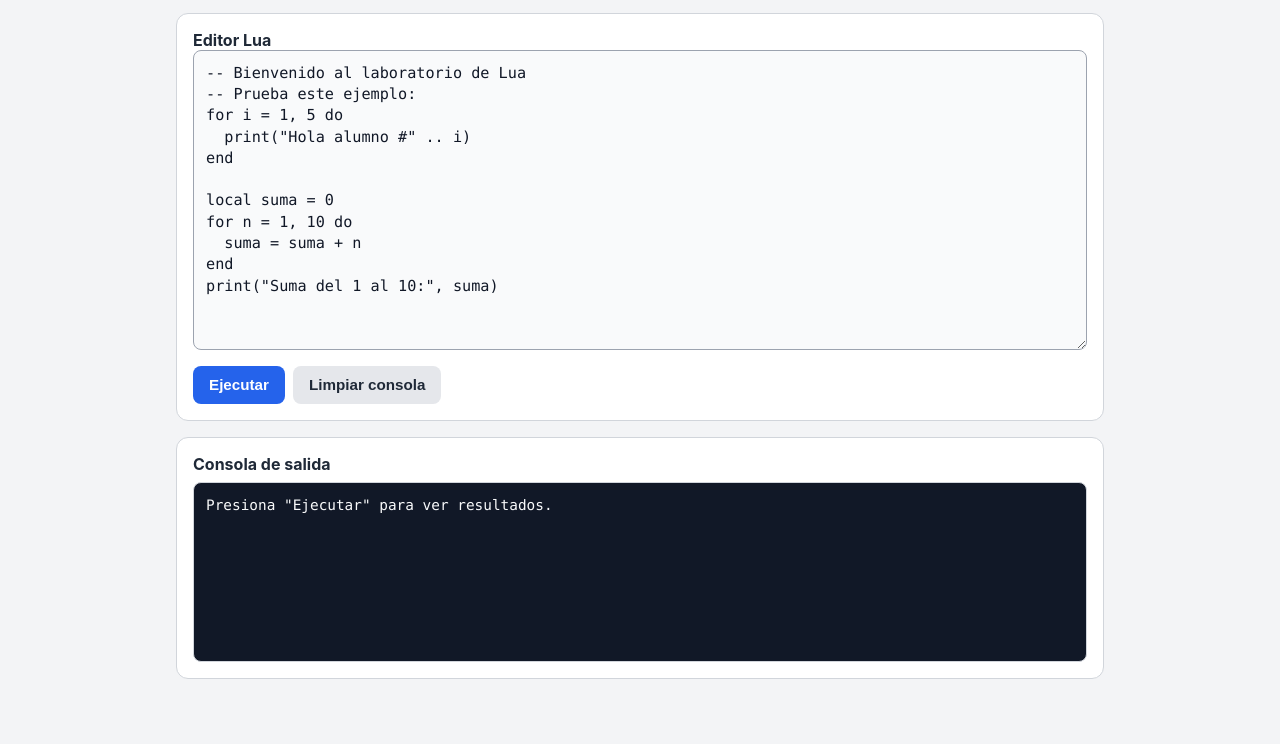
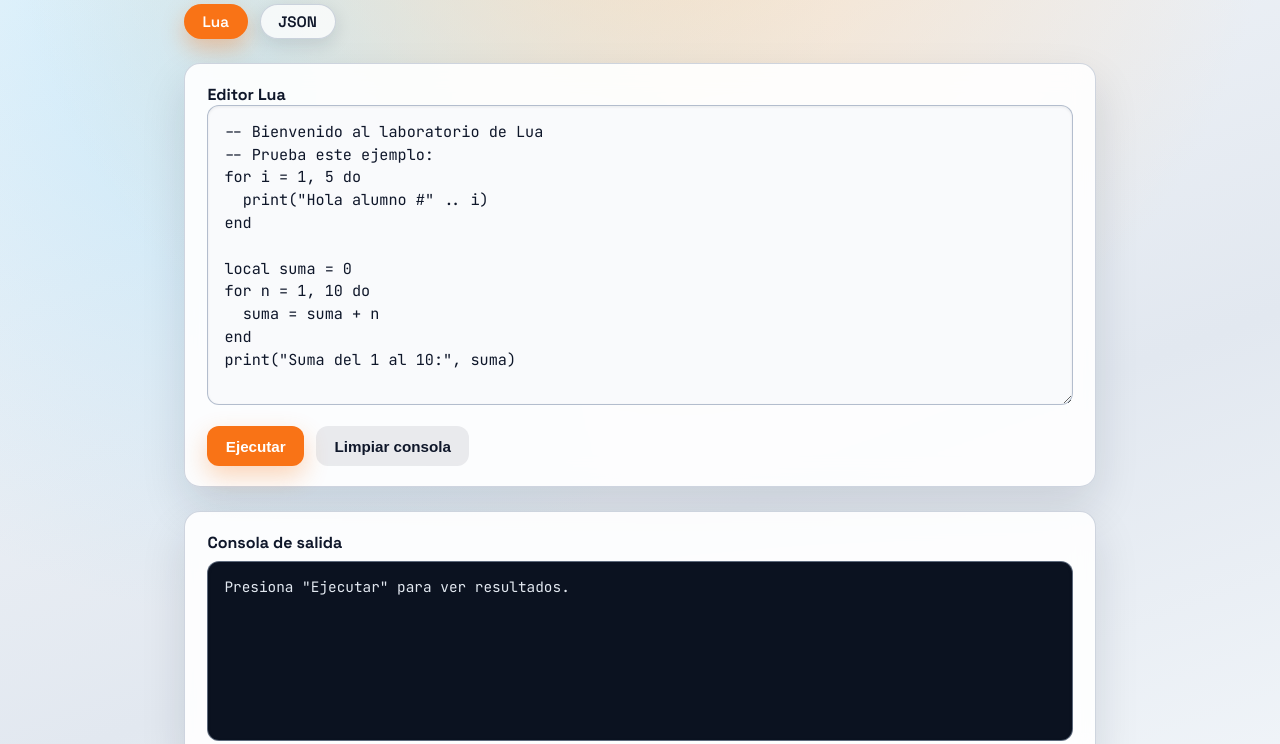
Before and after one commit to Prof-Luis1986/Practicas_Lua, a plain HTML site: page index.html in a window 1280 px wide. Shown: the part 150-894 px from the top of the page. Before the commit the page ends 845 px from the top, so only its background shows below. Drawn offline with Linux system fonts and the light colour scheme.

Commit message:
Se administran cambios

```diff
--- a/index.html
+++ b/index.html
@@ -4,6 +4,19 @@
     <meta charset="UTF-8" />
     <meta name="viewport" content="width=device-width, initial-scale=1.0" />
     <title>Práctica de Lua</title>
+    <link
+      rel="preconnect"
+      href="https://fonts.googleapis.com"
+    />
+    <link
+      rel="preconnect"
+      href="https://fonts.gstatic.com"
+      crossorigin
+    />
+    <link
+      href="https://fonts.googleapis.com/css2?family=Space+Grotesk:wght@400;600;700&family=JetBrains+Mono:wght@400;600&display=swap"
+      rel="stylesheet"
+    />
     <link rel="stylesheet" href="style.css" />
     <script src="https://unpkg.com/fengari-web/dist/fengari-web.js" defer></script>
     <script src="script.js" defer></script>
--- a/style.css
+++ b/style.css
@@ -1,6 +1,15 @@
 :root {
   color-scheme: only light;
-  font-family: "Inter", "Segoe UI", Roboto, Arial, sans-serif;
+  font-family: "Space Grotesk", "Segoe UI", sans-serif;
+  --surface: rgba(255, 255, 255, 0.9);
+  --border: rgba(148, 163, 184, 0.45);
+  --text: #111827;
+  --muted: #475569;
+  --accent: #f97316;
+  --accent-strong: #ea580c;
+  --accent-soft: rgba(249, 115, 22, 0.15);
+  --ink: #0f172a;
+  --panel-shadow: 0 20px 45px rgba(15, 23, 42, 0.12);
 }
 
 * {
@@ -9,32 +18,38 @@
 
 body {
   margin: 0;
-  background: #f3f4f6;
-  color: #1f2937;
+  color: var(--text);
+  background:
+    radial-gradient(circle at top, rgba(254, 215, 170, 0.65), transparent 55%),
+    radial-gradient(circle at 20% 20%, rgba(125, 211, 252, 0.35), transparent 45%),
+    linear-gradient(160deg, #f8fafc 0%, #e2e8f0 65%, #f1f5f9 100%);
+  min-height: 100vh;
 }
 
 .container {
   width: min(960px, 100%);
   margin: 0 auto;
-  padding: 1rem;
+  padding: 2.25rem 1.5rem 3rem;
   display: grid;
-  gap: 1rem;
+  gap: 1.5rem;
 }
 
 .page-header h1 {
   margin: 0;
-  font-size: clamp(1.6rem, 2.5vw, 2rem);
+  font-size: clamp(2rem, 3.2vw, 2.6rem);
+  color: var(--ink);
 }
 
 .page-header p {
   margin: 0.5rem 0 0;
   max-width: 72ch;
+  color: var(--muted);
 }
 
 .nav-links {
-  margin-top: 0.75rem;
+  margin-top: 1rem;
   display: flex;
-  gap: 0.5rem;
+  gap: 0.75rem;
   flex-wrap: wrap;
 }
 
@@ -43,26 +58,36 @@ body {
   align-items: center;
   justify-content: center;
   border-radius: 999px;
-  padding: 0.4rem 0.9rem;
-  font-size: 0.9rem;
+  padding: 0.45rem 1.1rem;
+  font-size: 0.95rem;
   font-weight: 600;
   text-decoration: none;
-  background: #e5e7eb;
-  color: #1f2937;
-  border: 1px solid #d1d5db;
+  background: rgba(255, 255, 255, 0.75);
+  color: var(--ink);
+  border: 1px solid var(--border);
+  box-shadow: 0 6px 18px rgba(15, 23, 42, 0.12);
+  transition: transform 0.2s ease, box-shadow 0.2s ease;
 }
 
 .nav-button.active {
-  background: #2563eb;
+  background: var(--accent);
   color: #ffffff;
-  border-color: #2563eb;
+  border-color: transparent;
+  box-shadow: 0 10px 22px rgba(249, 115, 22, 0.35);
+}
+
+.nav-button:hover {
+  transform: translateY(-1px);
+  box-shadow: 0 10px 20px rgba(15, 23, 42, 0.18);
 }
 
 .panel {
-  background: #ffffff;
-  border: 1px solid #d1d5db;
-  border-radius: 0.75rem;
-  padding: 1rem;
+  background: var(--surface);
+  border: 1px solid var(--border);
+  border-radius: 1rem;
+  padding: 1.25rem 1.4rem;
+  box-shadow: var(--panel-shadow);
+  backdrop-filter: blur(12px);
 }
 
 .label,
@@ -70,43 +95,48 @@ h2 {
   margin: 0 0 0.5rem;
   font-size: 1rem;
   font-weight: 700;
+  color: var(--ink);
 }
 
 textarea {
   width: 100%;
   min-height: 300px;
-  border: 1px solid #9ca3af;
-  border-radius: 0.5rem;
-  background: #f9fafb;
-  color: #111827;
-  padding: 0.75rem;
+  border: 1px solid rgba(148, 163, 184, 0.7);
+  border-radius: 0.75rem;
+  background: rgba(248, 250, 252, 0.85);
+  color: #0f172a;
+  padding: 0.9rem 1rem;
   resize: vertical;
-  font-family: "Fira Code", Consolas, monospace;
+  font-family: "JetBrains Mono", "Fira Code", monospace;
   font-size: 0.95rem;
-  line-height: 1.4;
+  line-height: 1.5;
+  box-shadow: inset 0 1px 3px rgba(15, 23, 42, 0.08);
 }
 
 .actions {
   display: flex;
-  gap: 0.5rem;
-  margin-top: 0.75rem;
+  gap: 0.75rem;
+  margin-top: 1rem;
   flex-wrap: wrap;
 }
 
 button {
   border: none;
-  border-radius: 0.5rem;
-  padding: 0.65rem 1rem;
+  border-radius: 0.75rem;
+  padding: 0.7rem 1.15rem;
   font-size: 0.95rem;
   font-weight: 600;
   cursor: pointer;
-  background: #2563eb;
+  background: var(--accent);
   color: #ffffff;
+  box-shadow: 0 10px 24px rgba(249, 115, 22, 0.3);
+  transition: transform 0.2s ease, box-shadow 0.2s ease;
 }
 
 button.secondary {
-  background: #e5e7eb;
-  color: #1f2937;
+  background: rgba(15, 23, 42, 0.08);
+  color: var(--ink);
+  box-shadow: none;
 }
 
 button:active {
@@ -118,27 +148,28 @@ pre {
   min-height: 180px;
   max-height: 360px;
   overflow: auto;
-  border: 1px solid #d1d5db;
-  border-radius: 0.5rem;
-  background: #111827;
-  color: #f9fafb;
-  padding: 0.75rem;
-  font-family: "Fira Code", Consolas, monospace;
+  border: 1px solid rgba(148, 163, 184, 0.6);
+  border-radius: 0.75rem;
+  background: #0b1220;
+  color: #e2e8f0;
+  padding: 0.9rem 1rem;
+  font-family: "JetBrains Mono", "Fira Code", monospace;
   font-size: 0.9rem;
-  line-height: 1.4;
+  line-height: 1.5;
   white-space: pre-wrap;
   word-break: break-word;
+  box-shadow: inset 0 1px 3px rgba(15, 23, 42, 0.35);
 }
 
 @media (max-width: 640px) {
   .container {
-    padding: 0.75rem;
-    gap: 0.75rem;
+    padding: 1.5rem 1rem 2.5rem;
+    gap: 1rem;
   }
 
   .panel {
-    padding: 0.75rem;
-    border-radius: 0.65rem;
+    padding: 1rem;
+    border-radius: 0.9rem;
   }
 
   textarea {
```
Also changed, not shown: json.html (+13 -0 lines).
